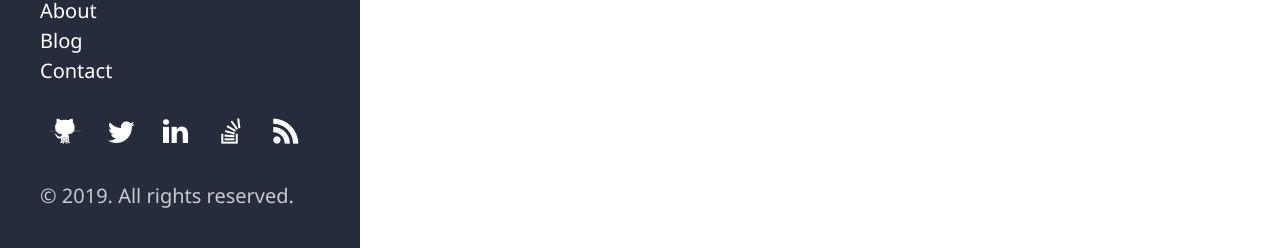
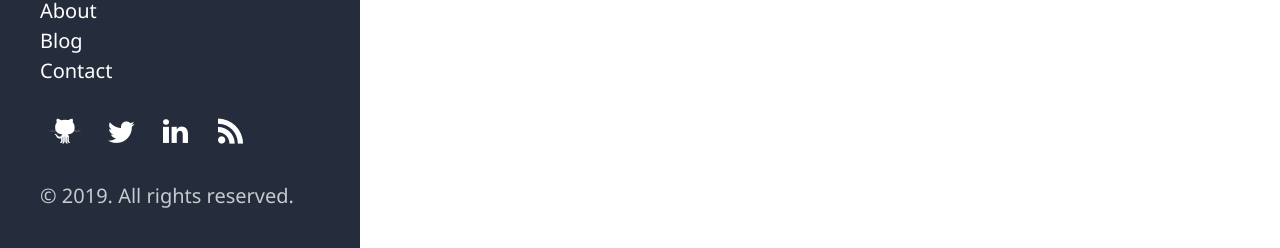
Before and after one commit to nigel-sampson/nigel-sampson.github.io, a Jekyll site: the page built from index.html, in a window 1280 px wide. Shown: the part 649-897 px from the top of the page. Built offline with Jekyll 4.4.1, drawn with Linux system fonts in a browser that asks for light colours.

Commit message:
Remove Stack Overflow from sidebar

```diff
--- a/_includes/sidebar.html
+++ b/_includes/sidebar.html
@@ -15,7 +15,6 @@
         <a href="https://github.com/nigel-sampson"><span class="icon-github"></span></a>
         <a href="https://twitter.com/nigelsampson"><span class="icon-twitter"></span></a>
         <a href="http://www.linkedin.com/pub/nigel-sampson/10/a37/249"><span class="icon-linkedin"></span></a>
-        <a href="http://stackoverflow.com/users/90457/nigel-sampson"><span class="icon-stackoverflow"></span></a>
         <a href="/blog/syndicate/rss"><span class="icon-rss"></span></a>
     </p>
 
```
